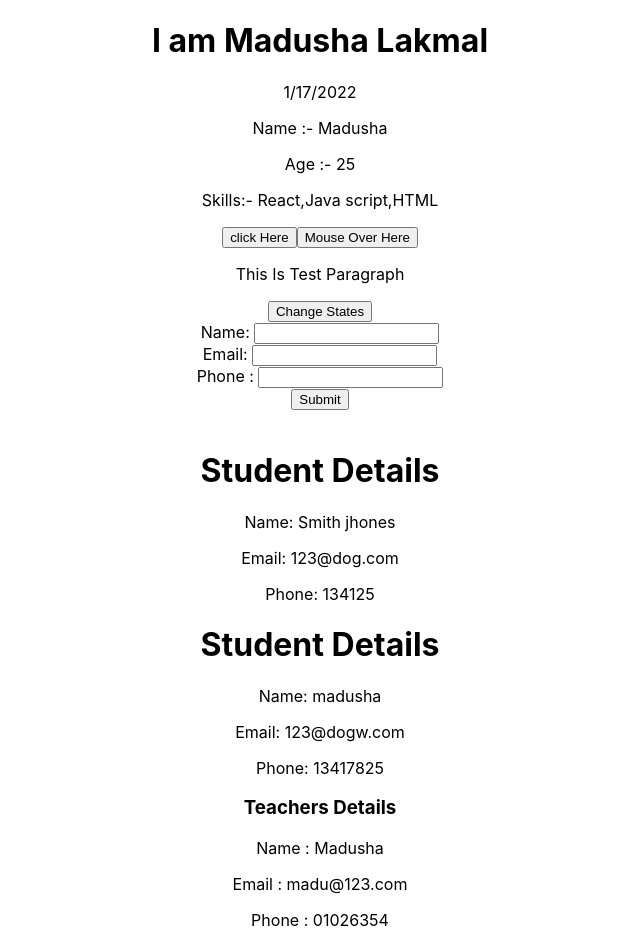
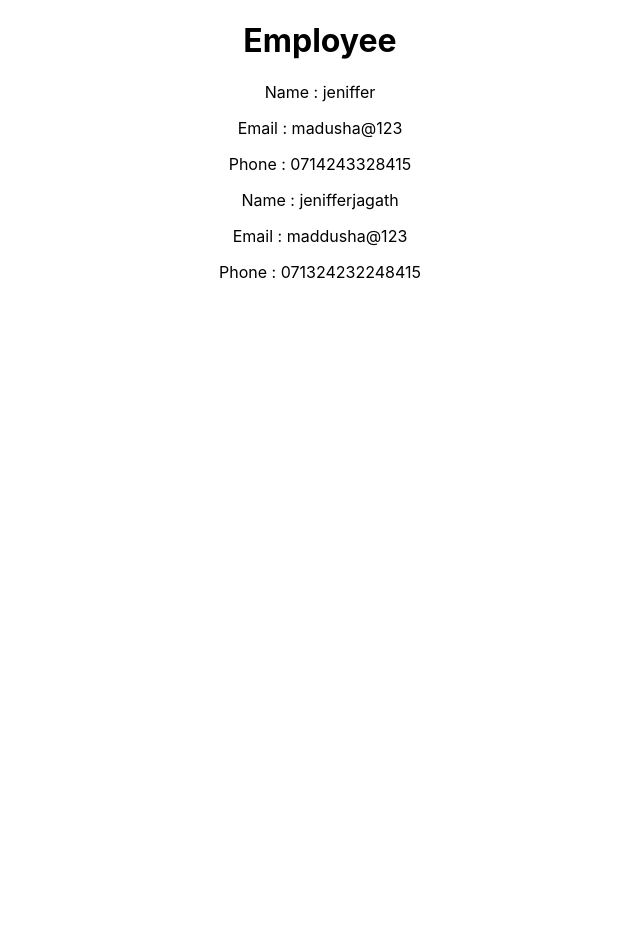
Before and after one commit to MadushaHero/React-JS-practise-, a React (Create React App) app: page / in a window 1280 px wide. Shown: the whole page, without its empty margins (320-960 px from the left). After the commit the page ends 800 px from the top, so only its background shows below. Built offline with nearby package versions, Linux system fonts and the light colour scheme.

Commit message:
function as props

```diff
--- a/src/App.js
+++ b/src/App.js
@@ -1,16 +1,42 @@
+
 import logo from './logo.svg';
 import './App.css';
-import './components/Post'
+import React ,{Component} from 'react';
+import Teacher from './components/Teacher';
+import Employee from './components/Employee';
 import Post from './components/Post';
-import Teacher from './components/Teacher';
 
-function App() {
-  return (
-    <div className="App">
-      <Post />
-      <Teacher name= 'Madusha' email= 'madu@123.com' phone='01026354'/>
-    </div>
-  );
-}
+class App extends Component {
+
+  state={
+    employees:[
+
+      {id:1,name:'jeniffer',email:'madusha@123',phone:'0714243328415'},
+      {id:2,name:'jenifferjagath',email:'maddusha@123',phone:'071324232248415'}
+    ]
+  }
+
+  render() {
+
+    return (
+      <div className="App">
+
+        <Employee employees={this.state.employees} />
+
+
+
+
+      </div>
+    );
+
+
+  }
+
+
+
+
+  }
+
+
 
 export default App;
--- /dev/null
+++ b/src/components/Employee.js
@@ -0,0 +1,32 @@
+import React ,{Component} from 'react';
+
+
+class Employee extends Component {
+
+    render() {
+
+        const employees = this.props.employees;
+        const employList  = employees.map(Employee=>{
+            return (
+
+                <div key={Employee.id}>
+                    <p>Name : {Employee.name}</p>
+                    <p>Email : {Employee.email}</p>
+                    <p>Phone : {Employee.phone}</p>
+                </div>
+            )
+        })
+
+        return (
+            <div>
+                <h1>Employee</h1>
+                {employList}
+
+            </div>
+        )
+    }
+
+}
+
+
+export default Employee;
--- a/src/components/Student.js
+++ b/src/components/Student.js
@@ -14,7 +14,7 @@ class Student extends Component {
                  <h1>Student Details</h1>
                  <p>Name: {name}</p>
                  <p>Email: {email}</p>
-                 <p>Phone: {phone }</p>
+                 <p>Phone: {phone}</p>
 
 
              </div>
```
